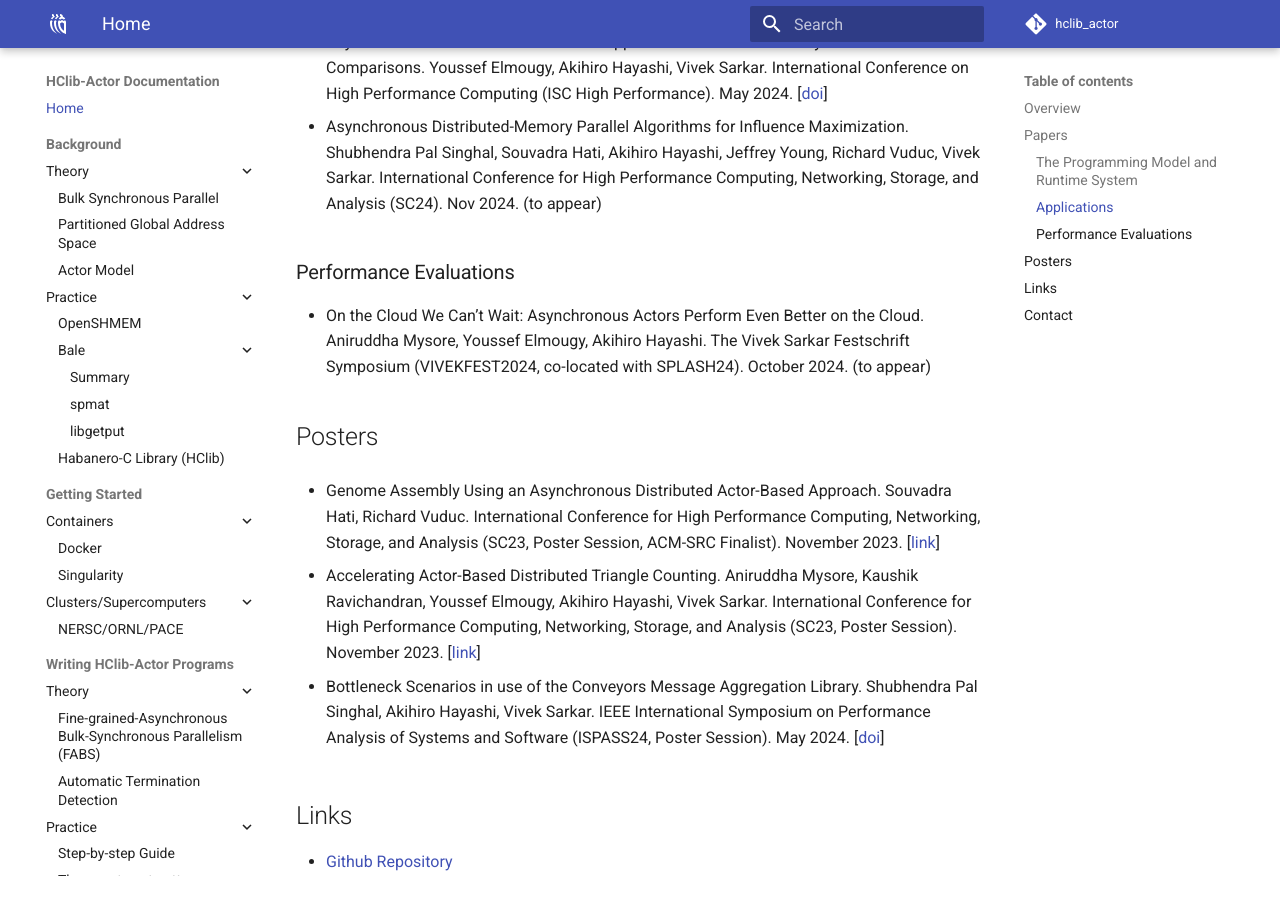
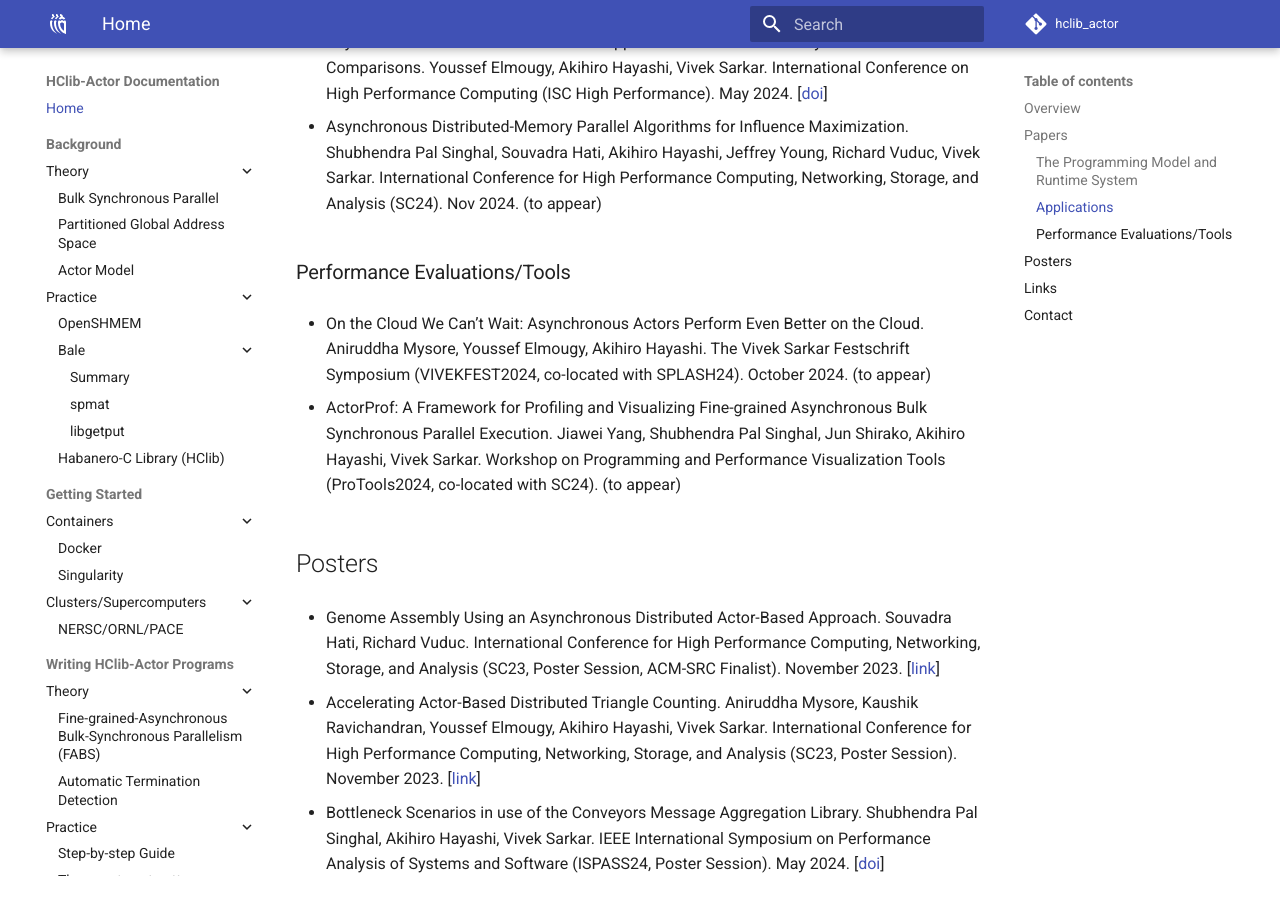
Before and after one commit to ahayashi/hclib-actor, an MkDocs documentation site: the page built from doc/markdowns/index.md, in a window 1280 px wide and 900 px high, scrolled down 1120 px. Built offline with MkDocs 1.6.1 and Material for MkDocs 9.7.7, drawn with Linux system fonts in a browser that asks for light colours; comment, search, counter and statistics services are not loaded.

Commit message:
Update index.md

```diff
--- a/doc/markdowns/index.md
+++ b/doc/markdowns/index.md
@@ -22,9 +22,11 @@ This document describes an actor/selector-based C/C++ programming systems for di
 
 * Asynchronous Distributed-Memory Parallel Algorithms for Influence Maximization. Shubhendra Pal Singhal, Souvadra Hati, Akihiro Hayashi, Jeffrey Young, Richard Vuduc, Vivek Sarkar. International Conference for High Performance Computing, Networking, Storage, and Analysis (SC24). Nov 2024. (to appear)
 
-### Performance Evaluations
+### Performance Evaluations/Tools
 
 * On the Cloud We Can’t Wait: Asynchronous Actors Perform Even Better on the Cloud. Aniruddha Mysore, Youssef Elmougy, Akihiro Hayashi. The Vivek Sarkar Festschrift Symposium (VIVEKFEST2024, co-located with SPLASH24). October 2024. (to appear)
+
+* ActorProf: A Framework for Profiling and Visualizing Fine-grained Asynchronous Bulk Synchronous Parallel Execution. Jiawei Yang, Shubhendra Pal Singhal, Jun Shirako, Akihiro Hayashi, Vivek Sarkar. Workshop on Programming and Performance Visualization Tools (ProTools2024, co-located with SC24). (to appear)
 
 ## Posters
 
```
